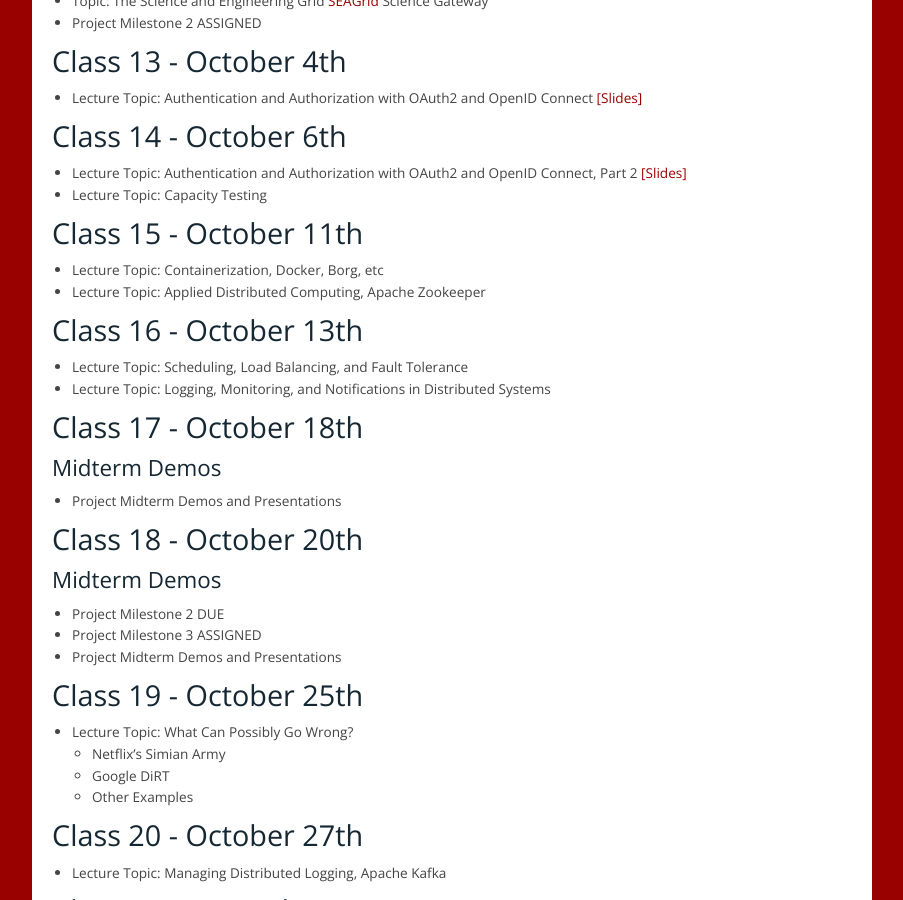
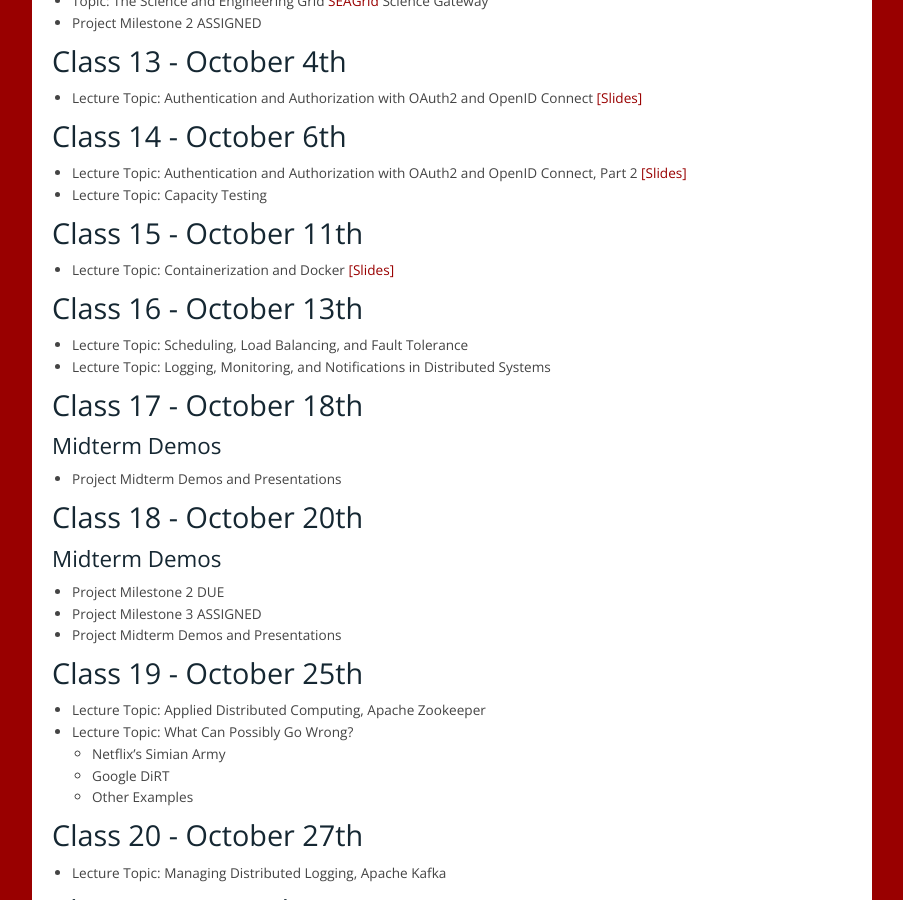
Before and after one commit to airavata-courses/airavata-courses.github.io, a Jekyll site: the page built from lectures.md, in a window 1280 px wide and 900 px high, scrolled down 1483 px. Shown: the whole window, without its empty margins (258-1161 px from the left). Built offline with Jekyll 4.4.1, drawn with Linux system fonts in a browser that asks for light colours.

Commit message:
Adding slides on containers and Docker

```diff
--- a/lectures.md
+++ b/lectures.md
@@ -73,8 +73,7 @@ The course focuses in teaching the distributed systems concepts through projects
 * Lecture Topic: Capacity Testing
 
 ###  Class 15 - October 11th
-* Lecture Topic: Containerization, Docker, Borg, etc
-* Lecture Topic: Applied Distributed Computing, Apache Zookeeper
+* Lecture Topic: Containerization and Docker [[Slides]]({{ site.url }}slides/CS649-Containers-Part1.pdf)
 
 ###  Class 16 - October 13th
 * Lecture Topic: Scheduling, Load Balancing, and Fault Tolerance
```
Also changed, not shown: other parts of lectures.md (+1 -0 lines), 1 other file.
